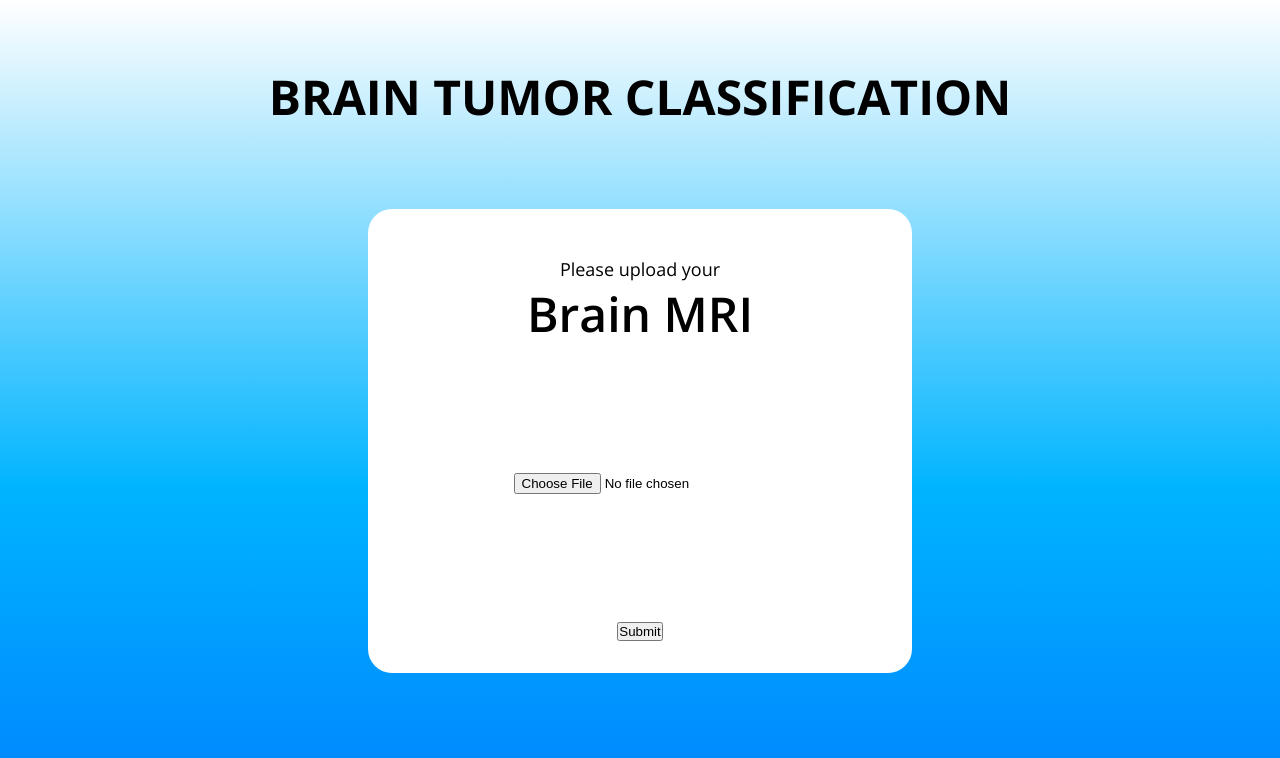
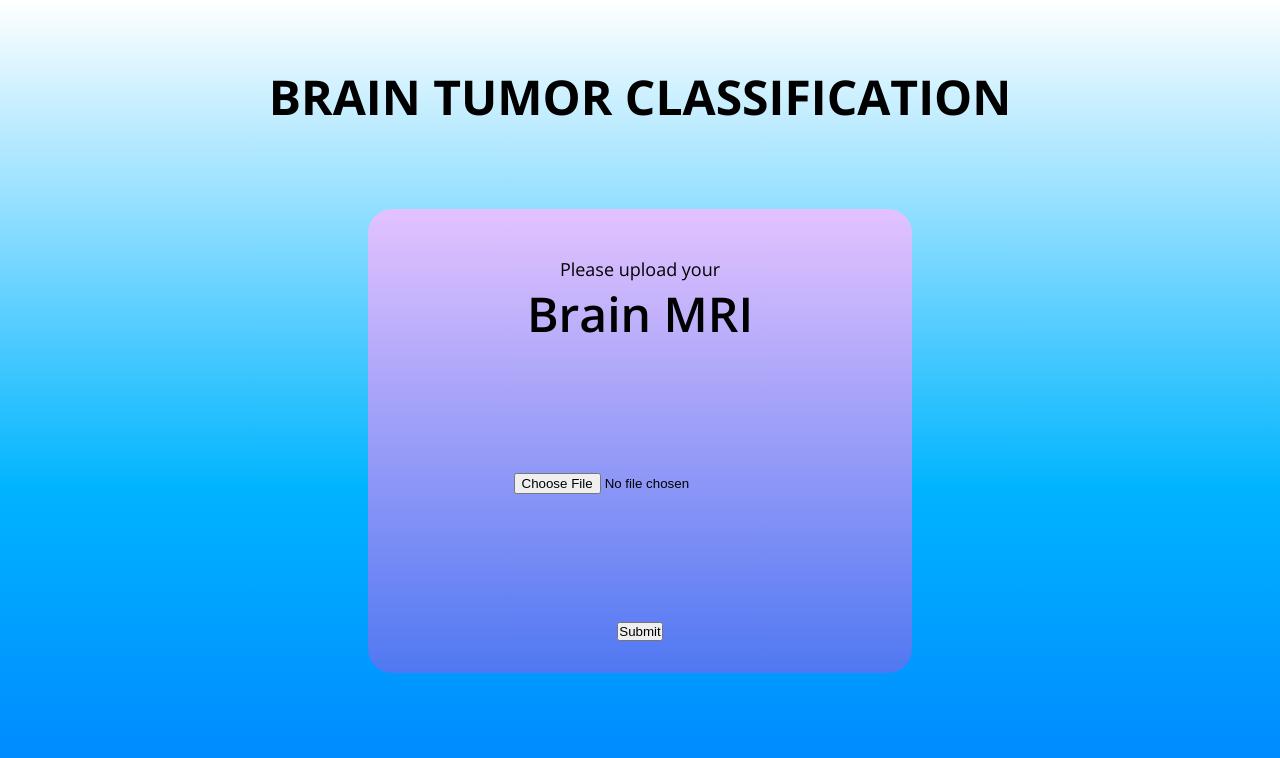
Before and after one commit to raj-dash/BrainTumorClassificationUI, a React (Vite) app: page / in a window 1280 px wide. Shown: the top 758 px of the page. Built offline with nearby package versions, Linux system fonts and the light colour scheme.

Commit message:
purple gradient background

```diff
--- a/src/App.css
+++ b/src/App.css
@@ -37,9 +37,8 @@ body {
   min-height: 50vh;
   max-width: max-content;
   min-width: 30rem;
-  background: #fff
-  /* background-image: url("assets/7514780.png");
-  background-size: cover; */
+  background: rgb(227,194,254);
+  background: linear-gradient(180deg, rgba(227,194,254,1) 0%, rgba(80,120,242,1) 100%);
 }
 
 .form {
```
